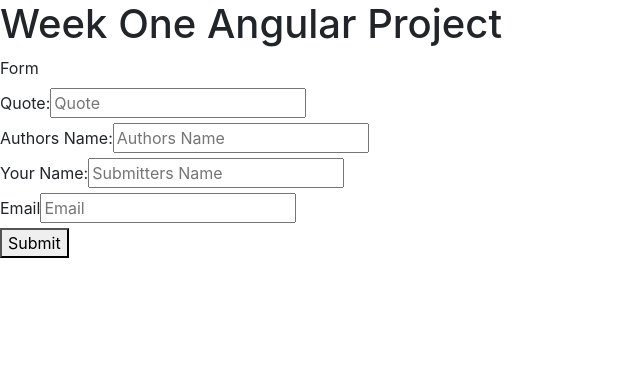
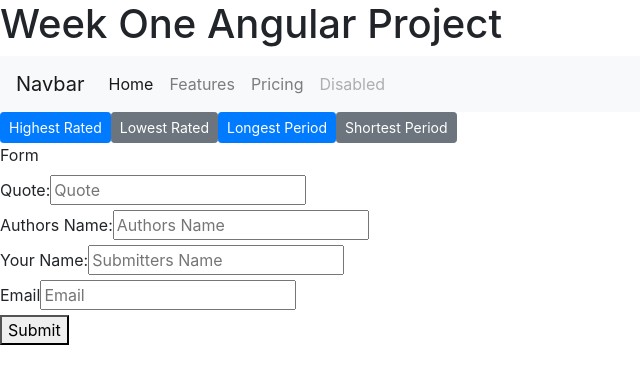
Before and after one commit to AlexWanyoike/DummyDontMind, an Angular app: page / in a window 1280 px wide. Shown: the top 384 px of the page, without its empty margins (0-640 px from the left). Built offline with nearby package versions, Linux system fonts and the light colour scheme.

Commit message:
Naviagtion Bar Created

```diff
--- a/src/app/app.module.ts
+++ b/src/app/app.module.ts
@@ -7,10 +7,12 @@
 
 
 
+
 @NgModule({
   declarations: [
     AppComponent,
-    BlockformComponent
+    BlockformComponent,
+
   ],
   imports: [
     BrowserModule,
--- a/src/app/blockform/blockform.component.html
+++ b/src/app/blockform/blockform.component.html
@@ -1,8 +1,37 @@
+<nav class="navbar navbar-expand-lg navbar-light bg-light">
+    <a class="navbar-brand" href="#">Navbar</a>
+    <button class="navbar-toggler" type="button" data-toggle="collapse" data-target="#navbarNav" aria-controls="navbarNav" aria-expanded="false" aria-label="Toggle navigation">
+      <span class="navbar-toggler-icon"></span>
+    </button>
+    <div class="collapse navbar-collapse" id="navbarNav">
+      <ul class="navbar-nav">
+        <li class="nav-item active">
+          <a class="nav-link" href="#">Home <span class="sr-only">(current)</span></a>
+        </li>
+        <li class="nav-item">
+          <a class="nav-link" href="#">Features</a>
+        </li>
+        <li class="nav-item">
+          <a class="nav-link" href="#">Pricing</a>
+        </li>
+        <li class="nav-item">
+          <a class="nav-link disabled" href="#" tabindex="-1" aria-disabled="true">Disabled</a>
+        </li>
+      </ul>
+    </div>
+  </nav>
 
 
 
+<!---->
+
+<button type="button" class="btn btn-primary btn-sm">Highest Rated</button>
+<button type="button" class="btn btn-secondary btn-sm">Lowest Rated</button>
+<button type="button" class="btn btn-primary btn-sm">Longest Period</button>
+<button type="button" class="btn btn-secondary btn-sm">Shortest Period</button>
 
 
+<!---->
 
 <form action="">
     <label for="">Form</label>
--- a/src/index.html
+++ b/src/index.html
@@ -7,11 +7,11 @@
   <meta name="viewport" content="width=device-width, initial-scale=1">
   <link rel="icon" type="image/x-icon" href="favicon.ico">
   <link rel="stylesheet" href="https://stackpath.bootstrapcdn.com/bootstrap/4.3.1/css/bootstrap.min.css" integrity="sha384-ggOyR0iXCbMQv3Xipma34MD+dH/1fQ784/j6cY/iJTQUOhcWr7x9JvoRxT2MZw1T" crossorigin="anonymous">
-</head>
-<body>
   <script src="https://code.jquery.com/jquery-3.3.1.slim.min.js" integrity="sha384-q8i/X+965DzO0rT7abK41JStQIAqVgRVzpbzo5smXKp4YfRvH+8abtTE1Pi6jizo" crossorigin="anonymous"></script>
 <script src="https://cdnjs.cloudflare.com/ajax/libs/popper.js/1.14.7/umd/popper.min.js" integrity="sha384-UO2eT0CpHqdSJQ6hJty5KVphtPhzWj9WO1clHTMGa3JDZwrnQq4sF86dIHNDz0W1" crossorigin="anonymous"></script>
 <script src="https://stackpath.bootstrapcdn.com/bootstrap/4.3.1/js/bootstrap.min.js" integrity="sha384-JjSmVgyd0p3pXB1rRibZUAYoIIy6OrQ6VrjIEaFf/nJGzIxFDsf4x0xIM+B07jRM" crossorigin="anonymous"></script>
+</head>
+<body>
   <app-root></app-root>
 </body>
 </html>
```
